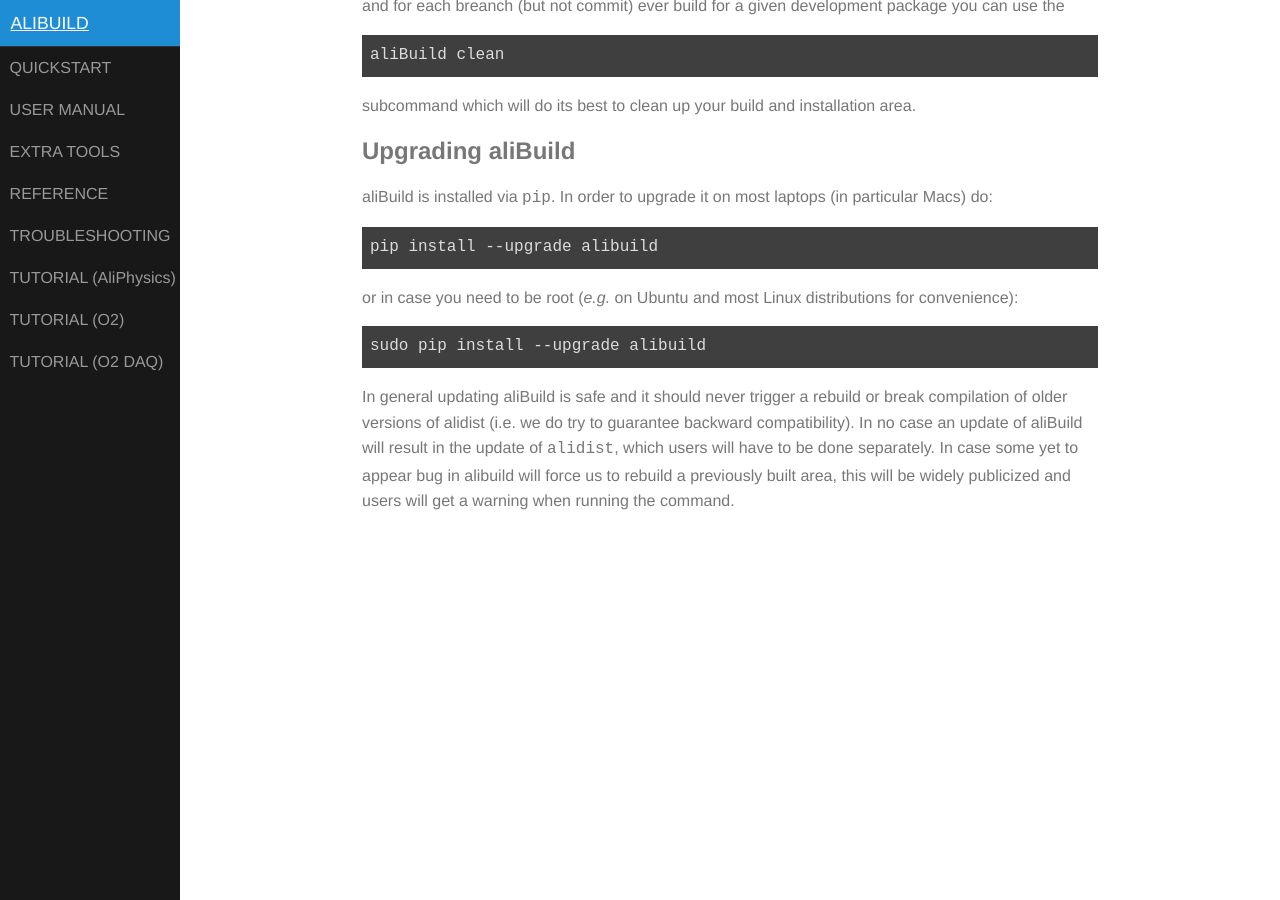
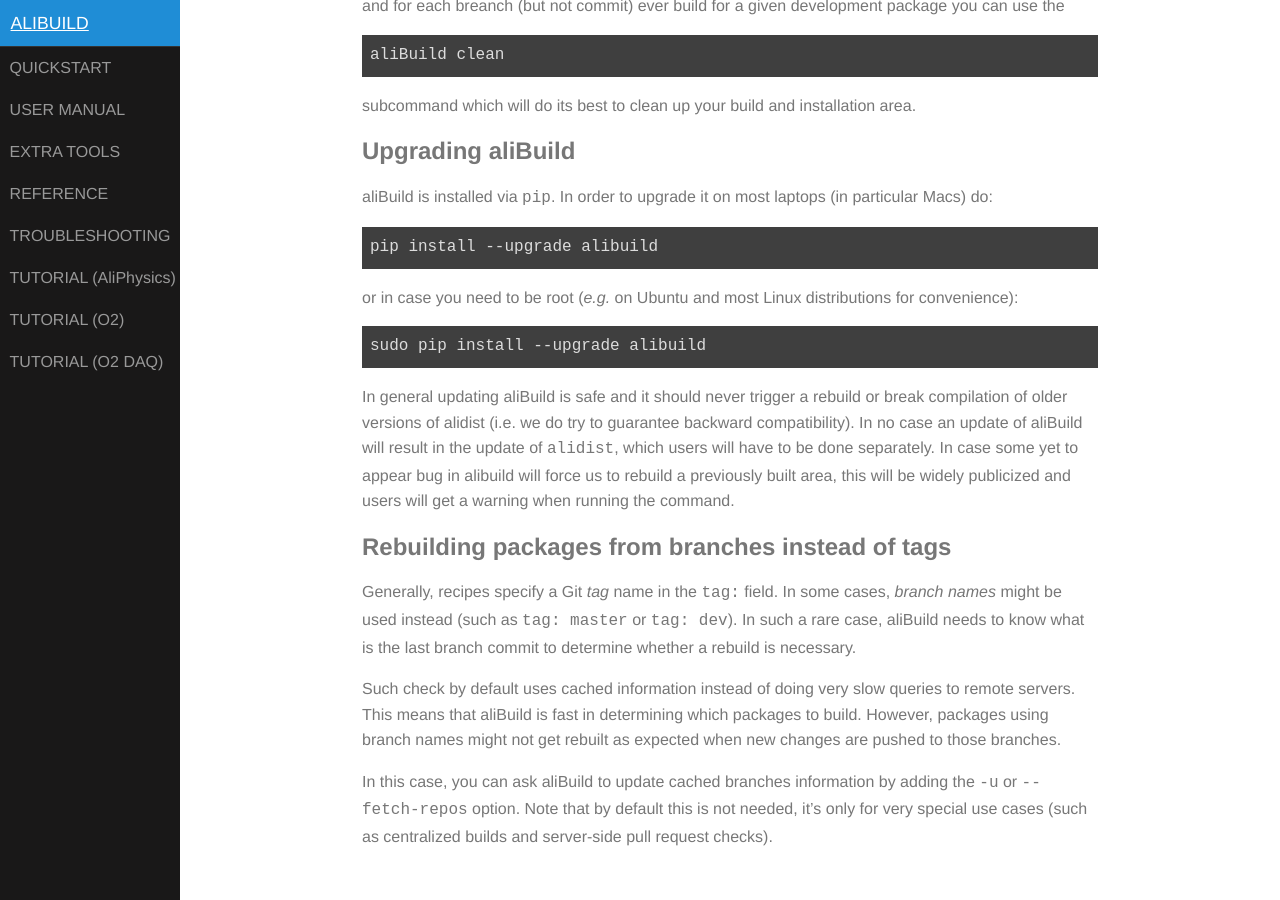
Before and after one commit to alisw/alibuild, a Jekyll site: the page built from docs/user.markdown, in a window 1280 px wide and 900 px high, scrolled down 5039 px. Built offline with Jekyll 4.4.1, drawn with Linux system fonts in a browser that asks for light colours.

Commit message:
Add clearer doc

```diff
--- a/docs/user.markdown
+++ b/docs/user.markdown
@@ -258,3 +258,20 @@ update of `alidist`, which users will have to be done separately.
 In case some yet to appear bug in alibuild will force us to rebuild a
 previously built area, this will be widely publicized and users will get a warning
 when running the command.
+
+## Rebuilding packages from branches instead of tags
+
+Generally, recipes specify a Git _tag_ name in the `tag:` field. In some cases,
+_branch names_ might be used instead (such as `tag: master` or `tag: dev`). In
+such a rare case, aliBuild needs to know what is the last branch commit to
+determine whether a rebuild is necessary.
+
+Such check by default uses cached information instead of doing very slow queries
+to remote servers. This means that aliBuild is fast in determining which
+packages to build. However, packages using branch names might not get rebuilt as
+expected when new changes are pushed to those branches.
+
+In this case, you can ask aliBuild to update cached branches information by
+adding the `-u` or `--fetch-repos` option. Note that by default this is not
+needed, it's only for very special use cases (such as centralized builds and
+server-side pull request checks).
```
Also changed, not shown: docs/troubleshooting.markdown (+10 -0 lines).
